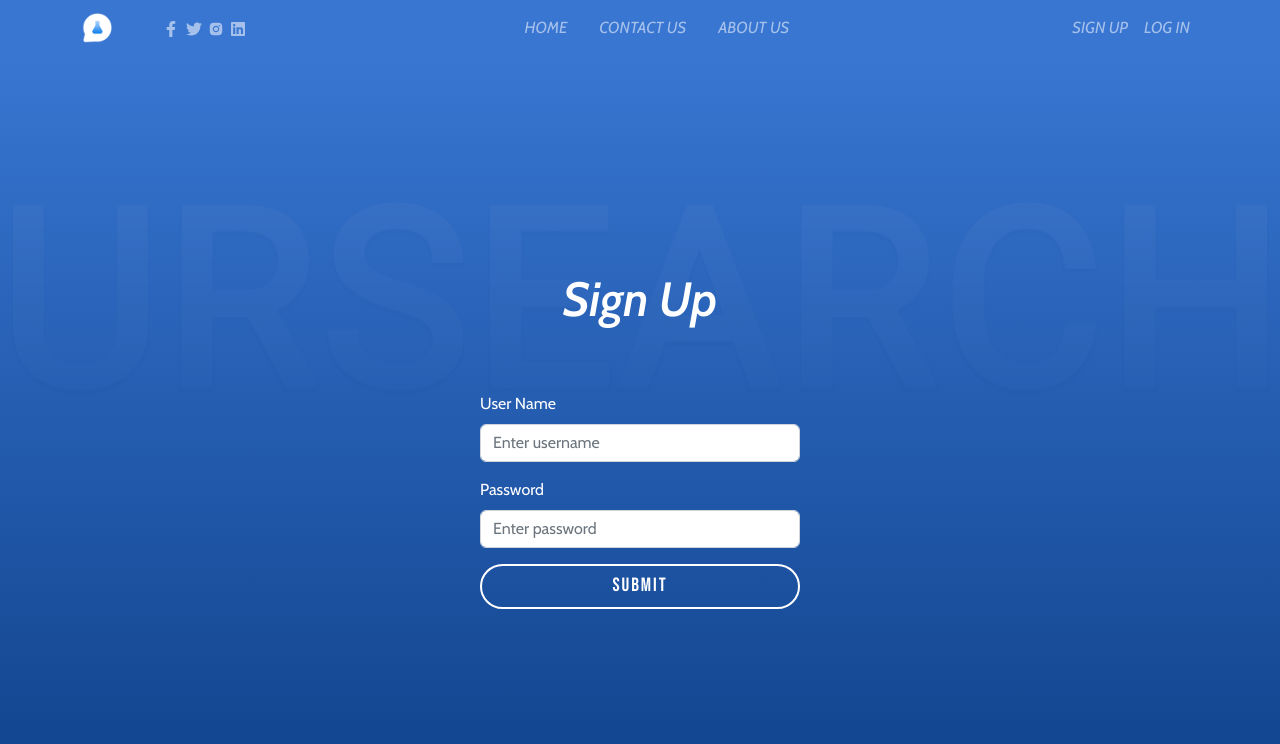
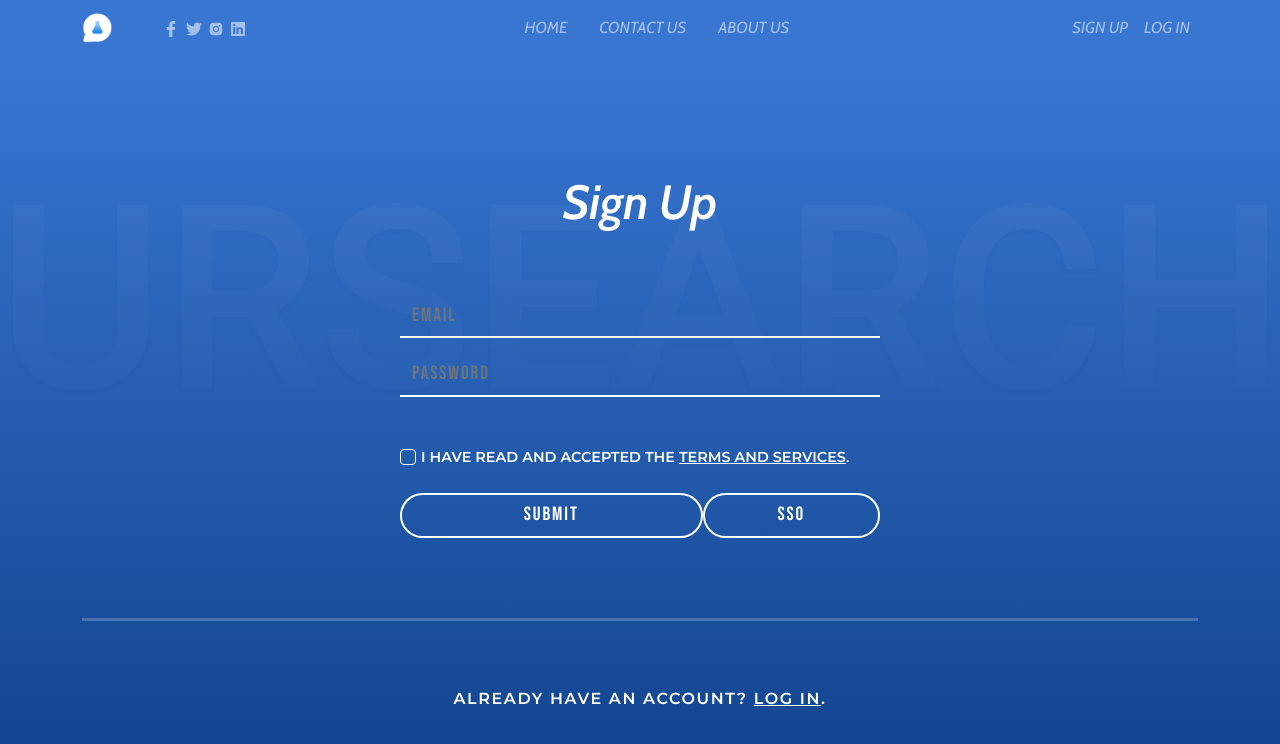
Before and after one commit to sweMojtaba/urSearchFrontEnd, a React (Create React App) app: page /auth/signup/individual in a window 1280 px wide. Shown: the top 744 px of the page. Built offline with nearby package versions, Linux system fonts and the light colour scheme.

Commit message:
auth styles

```diff
--- a/src/components/Welcome/contact.scss
+++ b/src/components/Welcome/contact.scss
@@ -1,10 +1,3 @@
-.line {
-    display: flex;
-    flex-direction: row;
-    align-items: center;
-    margin: 0.5em 0;
-}
-
 .line > p {
     margin: 0;
     display: block;
--- a/src/components/auth/p2/Login.jsx
+++ b/src/components/auth/p2/Login.jsx
@@ -1,17 +1,17 @@
 import React, { useContext, useState } from "react";
-import RoleWrapper from "./RoleWrapper";
 import UserContext from "../../structural/UserContext";
-import { useNavigate } from "react-router-dom";
-import RoleContext from "./RoleContext";
+import { useNavigate, useParams } from "react-router-dom";
 import fakeLogin from "./fakeLogin";
 import { Button, Container, Form } from "react-bootstrap";
+import SSOButton from "./SSOButton";
 
 function Login() {
     const [username, setUsername] = useState("");
     const [password, setPassword] = useState("");
+    const params = useParams(); // {role: xxx}
+    const [role, setRole] = useState(params.role);
 
     const [userState, setUserState] = useContext(UserContext);
-    const [role, setRole] = useContext(RoleContext);
 
     const navigate = useNavigate();
 
@@ -51,25 +51,28 @@ function Login() {
         }
     }
 
+    const handleSSO = () => {
+
+    }
+
     // To-do: styling
-    return <RoleWrapper>
-        <Container className="sparse-content">
+    return <Container className="sparse-content">
             <h1>Login</h1>
             <Form>
                 <Form.Group className="mb-3">
-                    <Form.Label>User Name</Form.Label>
-                    <Form.Control type="text" placeholder="Enter username" value={username} onChange={handleUsernameChange} />
+                    <Form.Control type="text" placeholder="Email" value={username} onChange={handleUsernameChange} />
                 </Form.Group>
-                <Form.Group className="mb-3" controlId="formBasicPassword">
-                    <Form.Label>Password</Form.Label>
-                    <Form.Control type="password" placeholder="Enter password" value={password} onChange={handlePasswordChange} />
+                <Form.Group className="mb-5" controlId="formBasicPassword">
+                    <Form.Control type="password" placeholder="Password" value={password} onChange={handlePasswordChange} />
                 </Form.Group>
-                <Button variant="primary" type="submit" onClick={handleSubmit}>
-                    Submit
-                </Button>
+                <div className="line">
+                    <Button variant="primary" className="btn-inline-2" type="submit" onClick={handleSubmit}>
+                        Submit
+                    </Button>
+                    <SSOButton/>
+                </div>
             </Form>
         </Container>
-    </RoleWrapper>
 }
 
 export default Login;
--- a/src/components/auth/p2/RoleContext.jsx
+++ /dev/null
@@ -1,5 +0,0 @@
-import { createContext } from "react";
-
-const RoleContext = createContext("");
-
-export default RoleContext;
--- a/src/components/auth/p2/RoleWrapper.jsx
+++ /dev/null
@@ -1,18 +0,0 @@
-import React, { useEffect, useState } from "react";
-import { useParams } from "react-router-dom";
-import RoleContext from "./RoleContext";
-
-function RoleWrapper(props) {
-    const params = useParams(); // {role: xxx}
-    const [role, setRole] = useState(params.role);
-    useEffect(() => {
-        setRole(params.role);
-        console.log("role:", params.role);
-    }, [params.role]);
-
-    return <RoleContext.Provider value={[role, setRole]}>
-        {props.children}
-    </RoleContext.Provider>
-}
-
-export default RoleWrapper;
--- /dev/null
+++ b/src/components/auth/p2/SSOButton.jsx
@@ -0,0 +1,27 @@
+import { Button, OverlayTrigger, Tooltip } from "react-bootstrap";
+import { IoMdConstruct } from "react-icons/io";
+
+const tooltip = (
+    <Tooltip id="tooltip">
+        <IoMdConstruct/>Single Sign-On function is still under development...
+    </Tooltip>
+);
+
+function SSOButton() {
+    const handleSSO = () => {
+        alert("Single Sign-On function is still under development...")
+    }
+
+    return <OverlayTrigger placement="bottom" overlay={tooltip}>
+        <Button
+            variant="primary"
+            className="btn-inline-1"
+            onClick={handleSSO}
+        >
+            SSO
+            {/* To-do: enable */}
+        </Button>
+    </OverlayTrigger>
+}
+
+export default SSOButton;
--- a/src/components/auth/p2/Signup.jsx
+++ b/src/components/auth/p2/Signup.jsx
@@ -1,16 +1,17 @@
 import React, { useContext, useState } from "react";
-import RoleWrapper from "./RoleWrapper";
 import UserContext from "../../structural/UserContext";
-import { useNavigate } from "react-router-dom";
-import RoleContext from "./RoleContext";
+import { Link, useNavigate, useParams } from "react-router-dom";
 import fakeSignup from "./fakeSignup";
 import { Button, Container, Form } from "react-bootstrap";
+import SSOButton from "./SSOButton";
 
 function Signup() {
     const [username, setUsername] = useState("");
     const [password, setPassword] = useState("");
     const [userState, setUserState] = useContext(UserContext);
-    const [role, setRole] = useContext(RoleContext);
+
+    const params = useParams(); // {role: xxx}
+    const [role, setRole] = useState(params.role);
 
     const navigate = useNavigate();
 
@@ -48,25 +49,35 @@ function Signup() {
         }
     }
 
+    const handleSSO = () => { };
+
     // To-do: styling
-    return <RoleWrapper>
-        <Container className="sparse-content">
+    return <Container className="sparse-content">
         <h1>Sign Up</h1>
         <Form>
             <Form.Group className="mb-3">
-                    <Form.Label>User Name</Form.Label>
-                    <Form.Control type="text" placeholder="Enter username" value={username} onChange={handleUsernameChange} />
+                <Form.Control type="text" placeholder="Email" value={username} onChange={handleUsernameChange} />
             </Form.Group>
-                <Form.Group className="mb-3" controlId="formBasicPassword">
-                    <Form.Label>Password</Form.Label>
-                    <Form.Control type="password" placeholder="Enter password" value={password} onChange={handlePasswordChange} />
+            <Form.Group className="mb-5" controlId="formBasicPassword">
+                <Form.Control type="password" placeholder="Password" value={password} onChange={handlePasswordChange} />
             </Form.Group>
-                <Button variant="primary" type="submit" onClick={handleSubmit}>
+            <Form.Group className="mb-3" controlId="formBasicCheckbox">
+                <Form.Check.Input type="checkbox" className="paragraph" />
+                <Form.Check.Label>I have read and accepted the <Link to="/under-construction">terms and services</Link></Form.Check.Label>.
+
+            </Form.Group>
+            <div className="line">
+                <Button variant="primary" className="btn-inline-2" type="submit" onClick={handleSubmit}>
                     Submit
                 </Button>
+                <SSOButton/>
+            </div>
         </Form>
+        <div className="dividing-line" />
+        <p className="paragraph">
+            Already have an account? <Link to={`/auth/login/${role}`}>Log in</Link>.
+        </p>
     </Container>
-    </RoleWrapper>
 }
 
 export default Signup;
--- /dev/null
+++ b/src/components/common/UnderConstruction.jsx
@@ -0,0 +1,14 @@
+import React from "react";
+import { Container } from "react-bootstrap";
+import { IoMdConstruct } from "react-icons/io";
+
+import "./common.scss"
+
+function UnderConstruction() {
+    return <Container className="sparse-content">
+        <h1>This page is still under construction.</h1>
+        <IoMdConstruct className="big-icon"/>
+    </Container>
+}
+
+export default UnderConstruction;
--- /dev/null
+++ b/src/components/common/common.scss
@@ -0,0 +1,4 @@
+.big-icon {
+    min-width: 80% !important;
+    min-height: 40% !important;
+}
--- a/src/components/structural/InterfaceSwitch.jsx
+++ b/src/components/structural/InterfaceSwitch.jsx
@@ -10,6 +10,7 @@ import Signup from '../auth/p1/Signup';
 import Login from '../auth/p1/Login';
 import SignupRole from '../auth/p2/Signup';
 import LoginRole from '../auth/p2/Login';
+import UnderConstruction from '../common/UnderConstruction';
 
 function InterfaceSwitch() {
     const [userState, setUserState] = useState(0);
@@ -29,6 +30,7 @@ function InterfaceSwitch() {
             <Routes>
                 <Route path="/" element={<WelcomeLayout />} >
                     <Route index element={<Slides />} />
+                    <Route path="/under-construction" element={<UnderConstruction />} />
                 </Route>
                 <Route path="welcome" element={<WelcomeLayout />} >
                     <Route index element={<Slides />} />
--- a/src/index.js
+++ b/src/index.js
@@ -3,6 +3,7 @@ import ReactDOM from 'react-dom/client';
 import App from './App';
 import reportWebVitals from './reportWebVitals';
 
+import "bootstrap/dist/js/bootstrap.bundle.min.js"
 import 'bootstrap/dist/css/bootstrap.min.css';
 import './index.scss';
 import "./shared-text.scss"
--- a/src/shared-elements.scss
+++ b/src/shared-elements.scss
@@ -24,6 +24,70 @@
     font-size: 1.2rem;
     letter-spacing: .1em;
     display: block;
-    width: 20rem;
+    width: 100%;
+    max-width: 20rem;
     margin: 0.5rem 0;
 }
+
+.btn-inline-1 {
+    width: fit-content;
+    flex-grow: 1;
+}
+
+.btn-inline-2 {
+    @extend .btn-inline-1;
+    flex-grow: 2;
+}
+
+form {
+    width: 100%;
+    max-width: 30rem;
+}
+
+.form-control {
+    color: #FFF;
+    background-color: transparent;
+    border: none;
+    border-bottom: 2px #FFF solid;
+    border-radius: 0%;
+    text-transform: uppercase;
+    font-family: "Bebas Neue";
+    font-size: 1.2rem;
+    letter-spacing: .1em;
+    box-shadow: none;
+}
+.form-control:focus {
+    @extend .form-control
+}
+
+.form-check-input {
+    margin-right: 5px;
+    background-color: transparent;
+    border-color: #FFF;
+}
+
+.form-check-input:checked {
+    background-color: transparent;
+    border-color: #FFF;
+}
+
+.form-check-label {
+    text-transform: uppercase;
+    font-family: montserrat;
+    font-size: 0.9em;
+    display: inline;
+}
+
+a {
+    color: inherit;
+}
+
+a:hover {
+    color: #b1b1b1;
+}
+
+.dividing-line {
+    height: 0.2em;
+    width: 100%;
+    background-color: rgba(255, 255, 255, 0.2);
+}
--- a/src/shared-layout.scss
+++ b/src/shared-layout.scss
@@ -12,3 +12,10 @@
 .sparse-content > * {
     margin: 2rem 0;
 }
+
+.line {
+    display: flex;
+    flex-direction: row;
+    align-items: center;
+    margin: 0.5em 0;
+}
```
Also changed, not shown: 1 other file (tests, documents, lock files or other folders). Lines whose indentation alone changed are shown as unchanged.
